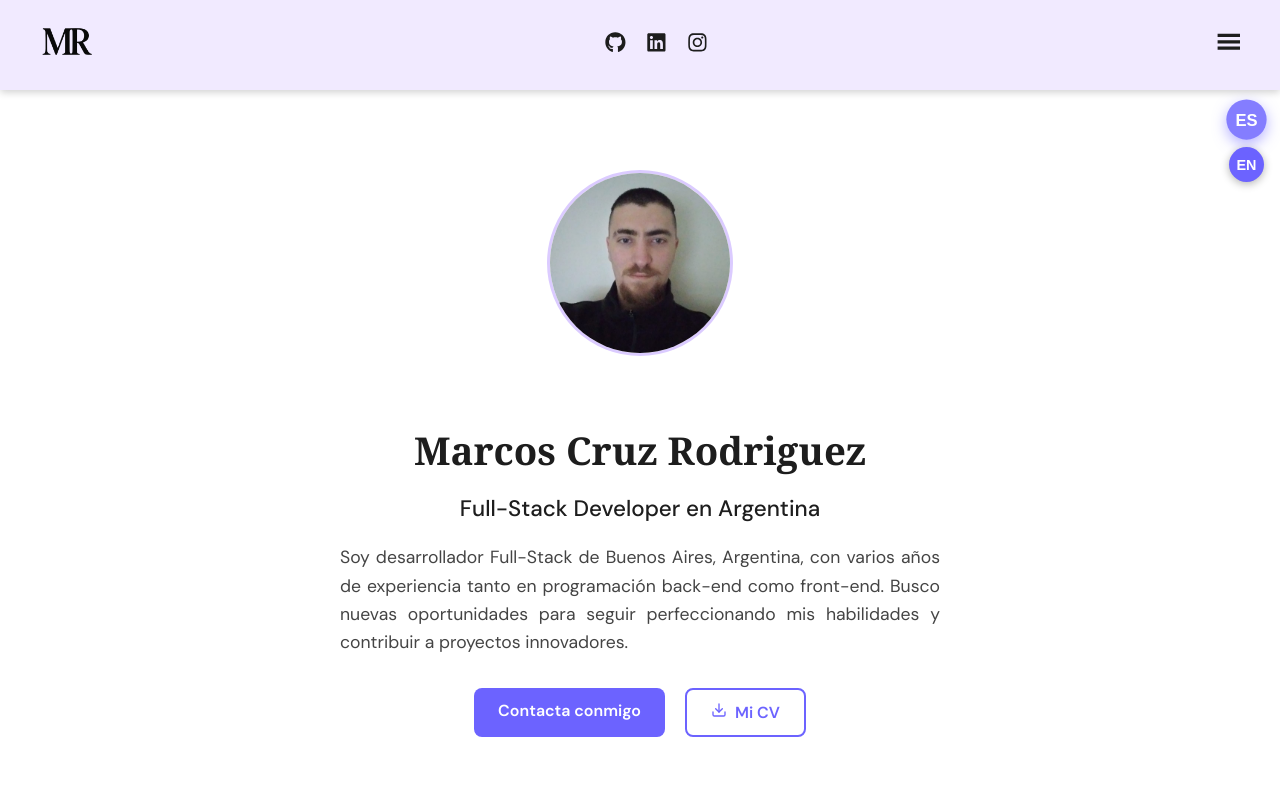
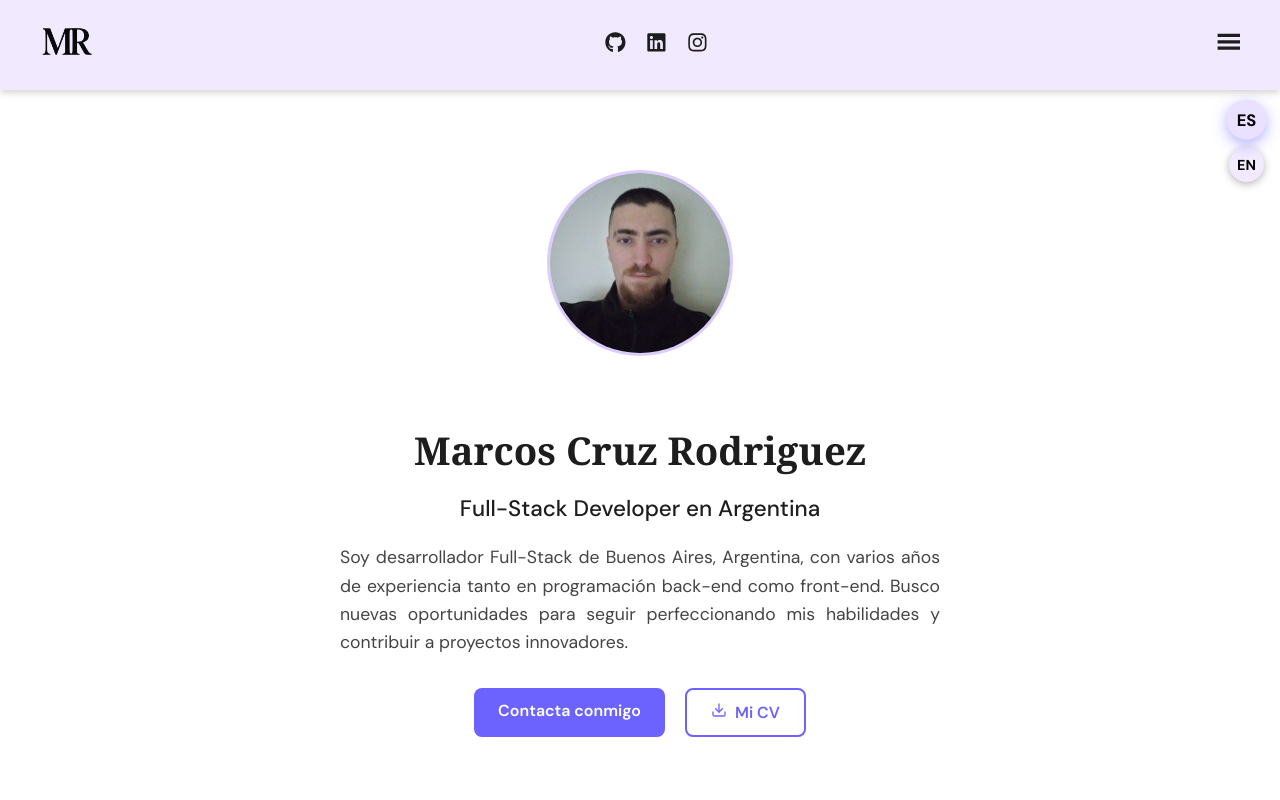
Before and after one commit to MarcosCrRodriguez/MR-Portfolio, a React (Vite) app: page / in a window 1280 px wide. Shown: the top 800 px of the page. Built offline with nearby package versions, Linux system fonts and the light colour scheme.

Commit message:
translator-languaje

```diff
--- a/src/components/LanguageSwitcher/LanguageSwitcher.css
+++ b/src/components/LanguageSwitcher/LanguageSwitcher.css
@@ -12,14 +12,15 @@
   width: 40px;
   height: 40px;
   border-radius: 50%;
-  background-color: #6c63ff;
-  color: #fff;
+  background-color: #f1eaff;
+  color: #000;
   border: none;
   font-weight: bold;
   cursor: pointer;
   font-size: 0.9rem;
   transition: transform 0.2s, opacity 0.3s;
   box-shadow: 0 2px 8px rgba(0, 0, 0, 0.3);
+  font-family: "DM Sans", sans-serif !important;
 }
 
 .lang-circle:hover {
@@ -28,7 +29,7 @@
 }
 
 .lang-circle.active {
-  background-color: #847dff; /* tono más claro o diferente */
+  background-color: #eae0ff; /* tono más claro o diferente */
   transform: scale(1.15); /* más grande que el normal */
   opacity: 1;
   box-shadow: 0 4px 12px rgba(108, 99, 255, 0.5);
```
